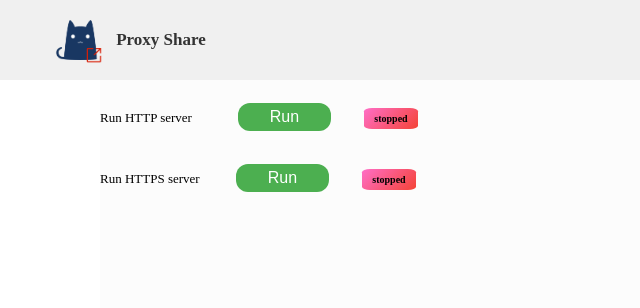
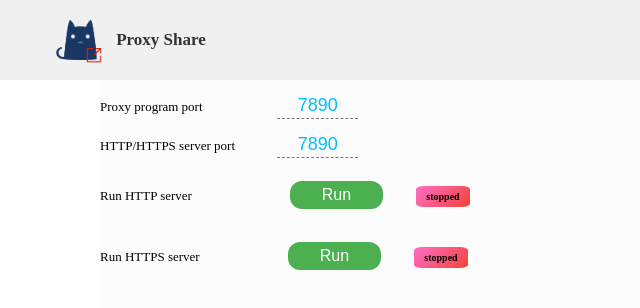
Before and after one commit to Grey-Wind/proxy-share-nodejs, an Electron app: page src/pages/index.html in a window 1000 px wide. Shown: the whole page, without its empty margins (0-640 px from the left). Drawn offline with Linux system fonts and the light colour scheme.

Commit message:
feat: add port input

```diff
--- a/src/pages/index.html
+++ b/src/pages/index.html
@@ -13,11 +13,17 @@
     <a id="title">Proxy Share</a>
   </div>
   <div id="container">
-    <p>Run HTTP server&nbsp;&nbsp;&nbsp;&nbsp;&nbsp;&nbsp;&nbsp;&nbsp;&nbsp;&nbsp;
+    <p>Proxy program port&nbsp;&nbsp;&nbsp;&nbsp;&nbsp;&nbsp;&nbsp;&nbsp;&nbsp;&nbsp;&nbsp;&nbsp;&nbsp;&nbsp;&nbsp;&nbsp;&nbsp;&nbsp;&nbsp;&nbsp;&nbsp;&nbsp;
+      <input type="number" id="proxyPort" value="7890" min="1" max="65535" step="1" class="port proxy" />
+    </p>
+    <p>HTTP/HTTPS server port&nbsp;&nbsp;&nbsp;&nbsp;&nbsp;&nbsp;&nbsp;&nbsp;&nbsp;&nbsp;&nbsp;&nbsp;
+      <input type="number" id="serverPort" value="7890" min="1" max="65535" step="1" class="port server" />
+    </p>
+    <p>Run HTTP server&nbsp;&nbsp;&nbsp;&nbsp;&nbsp;&nbsp;&nbsp;&nbsp;&nbsp;&nbsp;&nbsp;&nbsp;&nbsp;&nbsp;&nbsp;&nbsp;&nbsp;&nbsp;&nbsp;&nbsp;&nbsp;&nbsp;&nbsp;&nbsp;&nbsp;&nbsp;
       <button type="button" id="httpServerBtn" class="runBtn">Run</button>
       <label class="state stopped">stopped</label>
     </p>
-    <p>Run HTTPS server&nbsp;&nbsp;&nbsp;&nbsp;&nbsp;&nbsp;&nbsp;
+    <p>Run HTTPS server&nbsp;&nbsp;&nbsp;&nbsp;&nbsp;&nbsp;&nbsp;&nbsp;&nbsp;&nbsp;&nbsp;&nbsp;&nbsp;&nbsp;&nbsp;&nbsp;&nbsp;&nbsp;&nbsp;&nbsp;&nbsp;&nbsp;&nbsp;
       <button type="button" id="httpsServerBtn" class="runBtn">Run</button>
       <label class="state stopped">stopped</label>
     </p>
@@ -25,9 +31,11 @@
     <button type="button" id="testbtn" style="display: none;">测试launcher.js</button>
   </div>
 
-  <link rel="stylesheet" type="text/css" href="style/base.css">
-  <link rel="stylesheet" type="text/css" href="style/stateLabel.css">
-  <link rel="stylesheet" type="text/css" href="style/runBtn.css">
+  <link rel="stylesheet" href="style/base.css">
+  <link rel="stylesheet" href="style/stateLabel.css">
+  <link rel="stylesheet" href="style/runBtn.css">
+  <link rel="stylesheet" href="style/port.css">
+
   <script>
     document.getElementById('testbtn').addEventListener('click', () => {
       // 调用挂载到 window 对象上的方法
--- /dev/null
+++ b/src/pages/style/port.css
@@ -0,0 +1,20 @@
+.port {
+    outline: none;
+    background-color: transparent;
+    border: none;
+    border-bottom: 0.15vw dashed #787878;
+    padding: 0.2% 0.3%;
+    font-size: large;
+}
+
+.port[type="number"] {
+    text-align: center;
+    color: #00bfff;
+}
+
+/* 去除增大减小键 */
+.port[type="number"]::-webkit-outer-spin-button,
+.port[type="number"]::-webkit-inner-spin-button {
+    -webkit-appearance: none;
+    margin: 0;
+}
```
